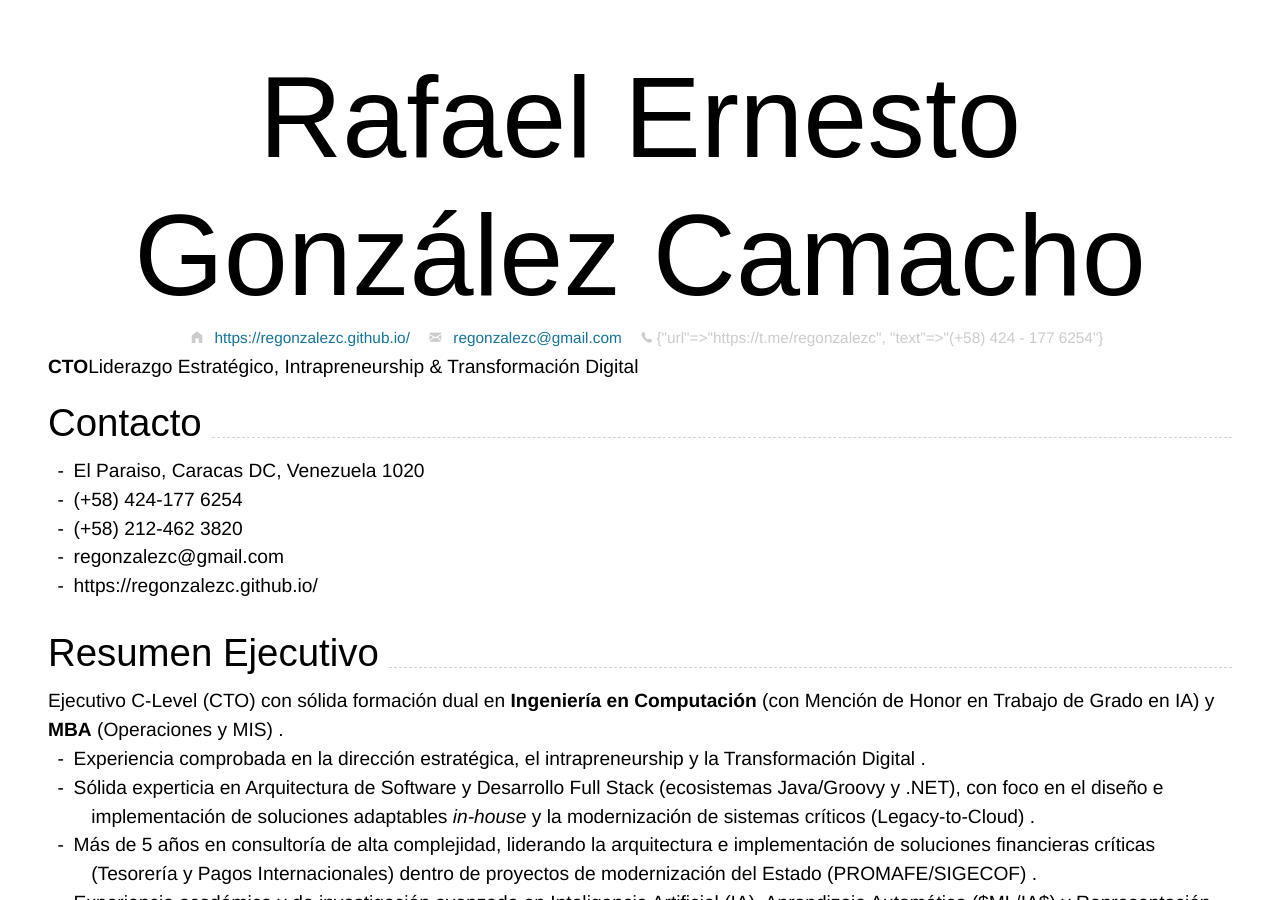
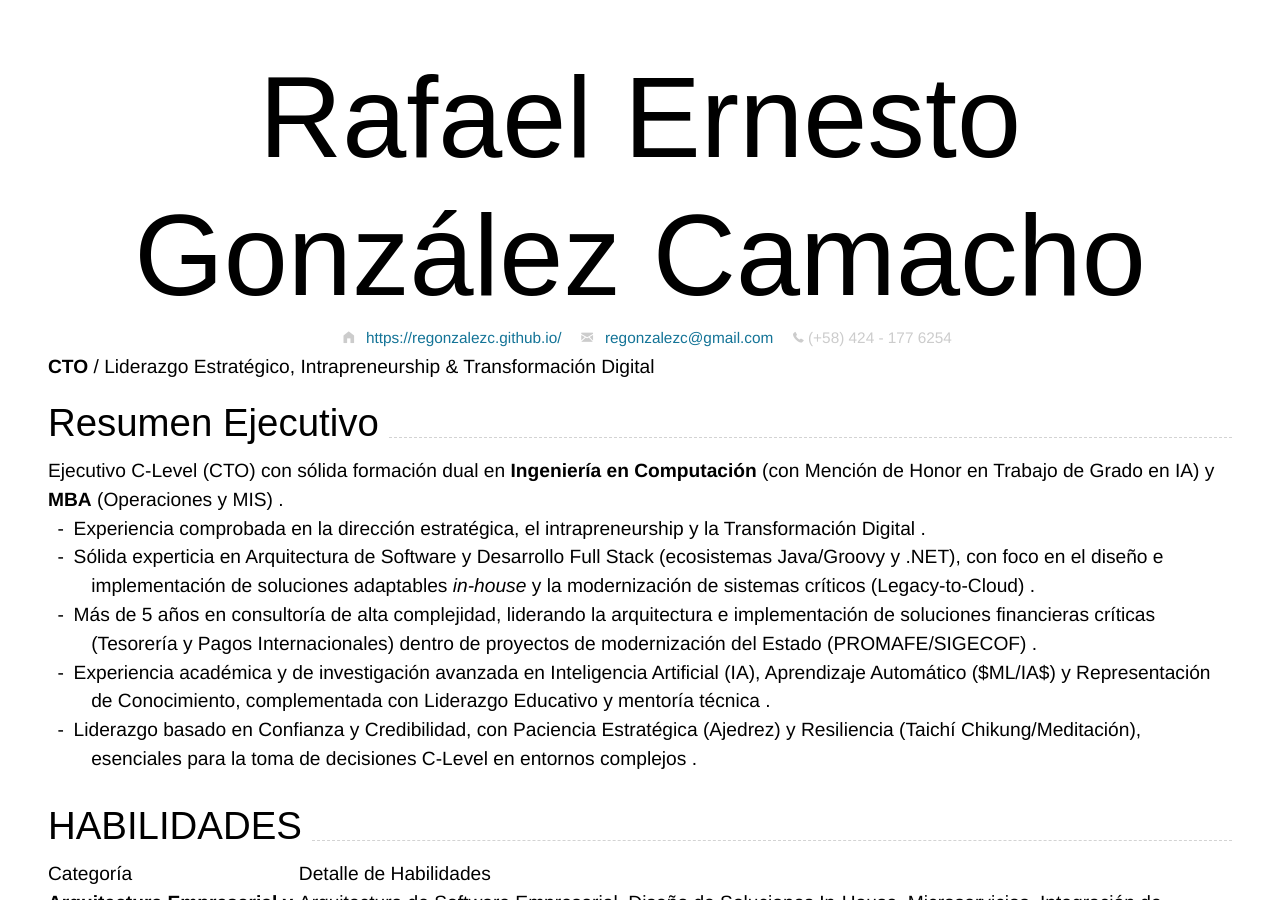
Before and after one commit to regonzalezc/regonzalezc.github.io, a Jekyll site: the page built from index.md, in a window 1280 px wide and 900 px high. Built offline with Jekyll 4.4.1, drawn with Linux system fonts in a browser that asks for light colours; nearby versions of some CDN libraries.

Commit message:
Update index.md
Markdown correction

```diff
--- a/index.md
+++ b/index.md
@@ -7,9 +7,7 @@ email:
 homepage:
   url: https://regonzalezc.github.io
   text: https://regonzalezc.github.io/
-phone:
-   url: https://t.me/regonzalezc
-   text: (+58) 424 - 177 6254
+phone: (+58) 424 - 177 6254
 ---
 
 # Rafael **Ernesto** González Camacho
@@ -23,17 +21,7 @@ Supported arguments:
 -->
 {% include cv-contact.html %}
 
-**CTO** | Liderazgo Estratégico, Intrapreneurship & Transformación Digital
-
-## Contacto
-
-* El Paraiso, Caracas DC, Venezuela 1020
-* (+58) 424-177 6254
-* (+58) 212-462 3820
-* regonzalezc@gmail.com
-* https://regonzalezc.github.io/
-
----
+**CTO** / Liderazgo Estratégico, Intrapreneurship & Transformación Digital
 
 ## Resumen Ejecutivo
 
@@ -63,7 +51,7 @@ Ejecutivo C-Level (CTO) con sólida formación dual en **Ingeniería en Computac
 ## EXPERIENCIA
 
 ### SIMBIO C.A., Caracas, Venezuela - Director Socio Fundador CTO / Arquitecto
-* **Agosto 2007 - Diciembre 2010**
+_Agosto 2007 - Diciembre 2010_
 * Liderazgo Estratégico Dual: Dirigió las operaciones y estableció la visión estratégica doble (Negocio y Tecnología), garantizando rentabilidad y escalabilidad a largo plazo .
 * Innovación y Arquitectura In-House: Desarrolló y desplegó soluciones informáticas criticas *in-house* para la automatización de procesos, optimizando costos operativos .
 * Gestión de Infraestructura: Administró el aprovisionamiento estratégico de infraestructura (servidores, redes y hardware), garantizando una base tecnológica robusta .
```
